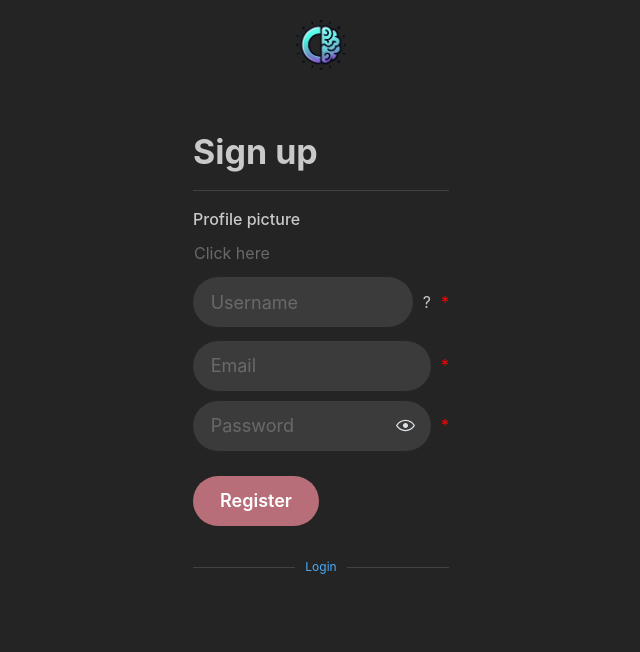
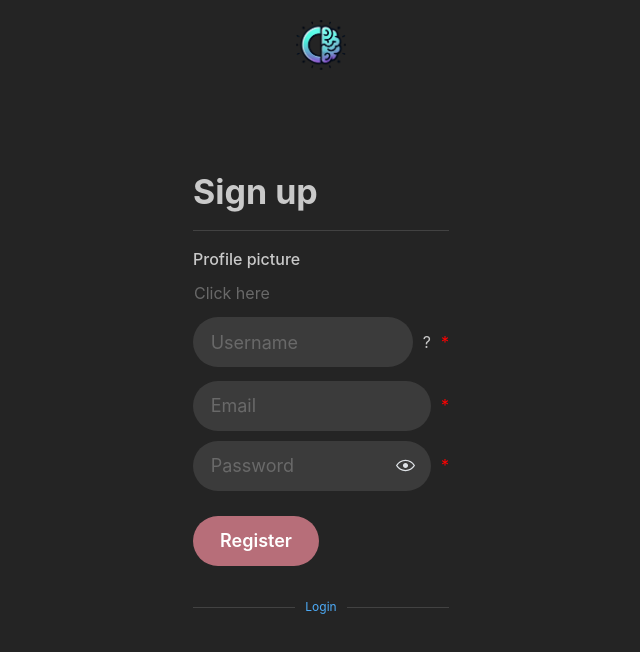
Before and after one commit to Draimonox/Curio, a Next.js app: page / in a window 1280 px wide. Shown: the top 652 px of the page, without its empty margins (319-959 px from the left). Built offline with nearby package versions, Linux system fonts and the light colour scheme.

Commit message:
height position updated

```diff
--- a/src/app/page.tsx
+++ b/src/app/page.tsx
@@ -24,7 +24,7 @@ function SignUp() {
       <Center style={{ padding: "20px" }}>
         <Image src={logo} alt="Logo" height={50} />
       </Center>
-      <Center style={{ marginTop: "5vh" }}>
+      <Center style={{ marginTop: "10vh" }}>
         <form
           style={{ width: "20%" }}
           //  onSubmit={handleRegister}
```
